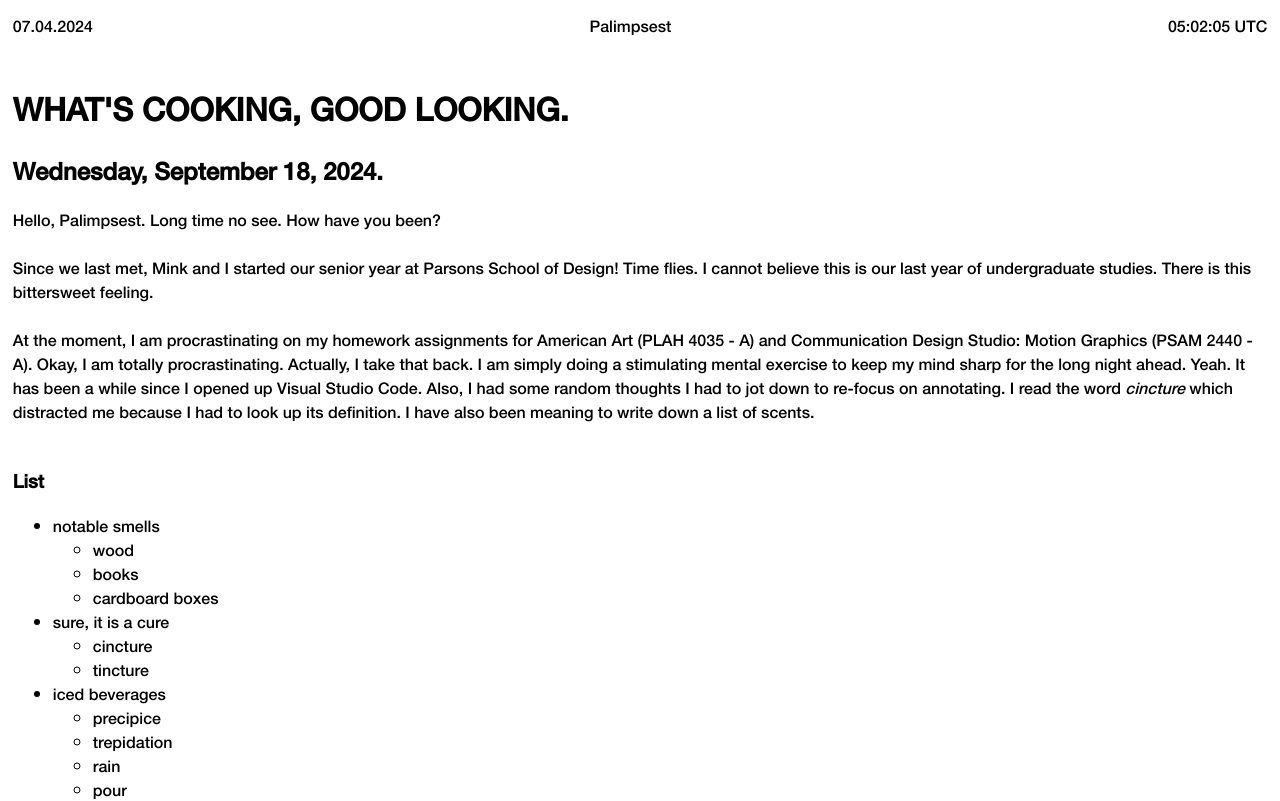
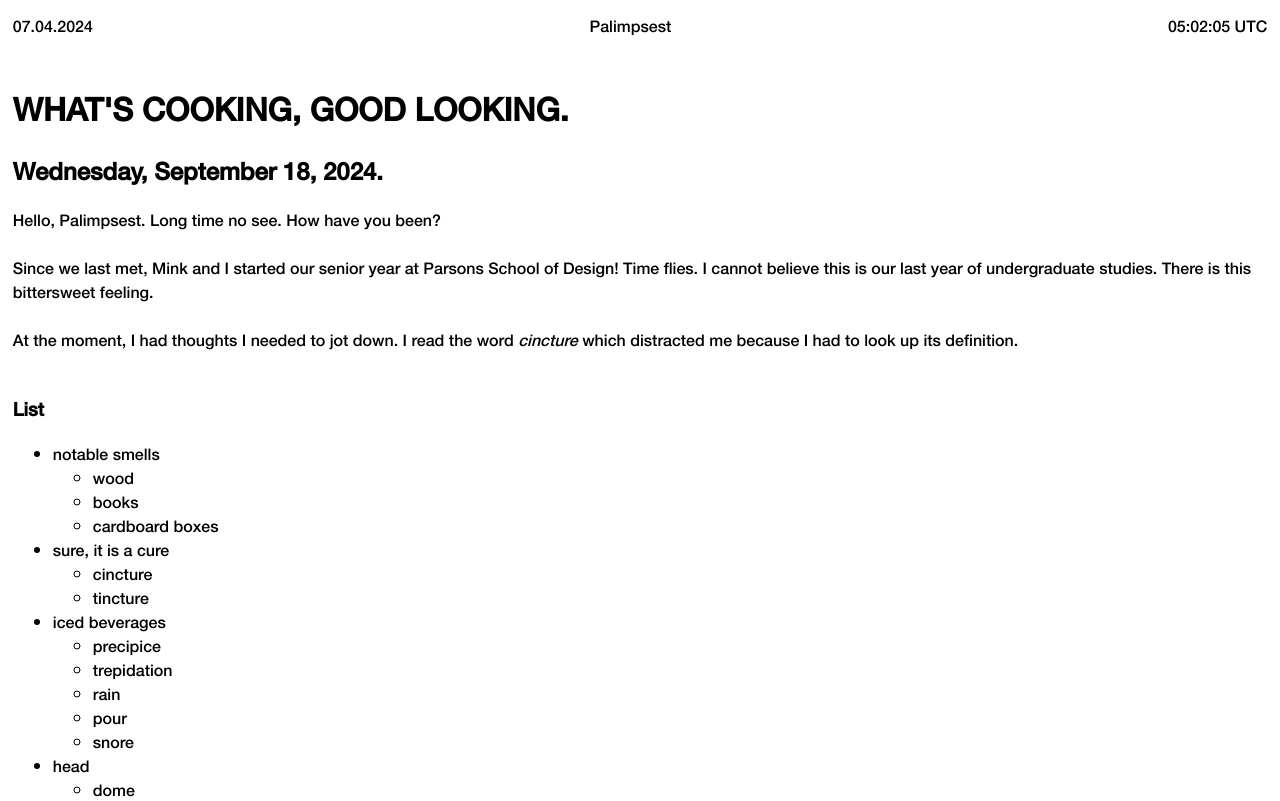
Before and after one commit to miincho/Palimpsest, a React (Vite) app: page /sauce/C004 in a window 1280 px wide. Shown: the top 801 px of the page. Built offline with nearby package versions, Linux system fonts and the light colour scheme.

Commit message:
Update C004.jsx

```diff
--- a/src/sauce/C004.jsx
+++ b/src/sauce/C004.jsx
@@ -18,16 +18,9 @@ function App() {
 					</p>
 					<br></br>
 					<p>
-						At the moment, I am procrastinating on my homework assignments for
-						American Art (PLAH 4035 - A) and Communication Design Studio: Motion
-						Graphics (PSAM 2440 - A). Okay, I am totally procrastinating.
-						Actually, I take that back. I am simply doing a stimulating mental
-						exercise to keep my mind sharp for the long night ahead. Yeah. It
-						has been a while since I opened up Visual Studio Code. Also, I had
-						some random thoughts I had to jot down to re-focus on annotating. I
-						read the word <em>cincture</em> which distracted me because I had to
-						look up its definition. I have also been meaning to write down a
-						list of scents.
+						At the moment, I had thoughts I needed to jot down. I read the word{" "}
+						<em>cincture</em> which distracted me because I had to look up its
+						definition.
 					</p>
 					<br></br>
 					<h3>List</h3>
```
